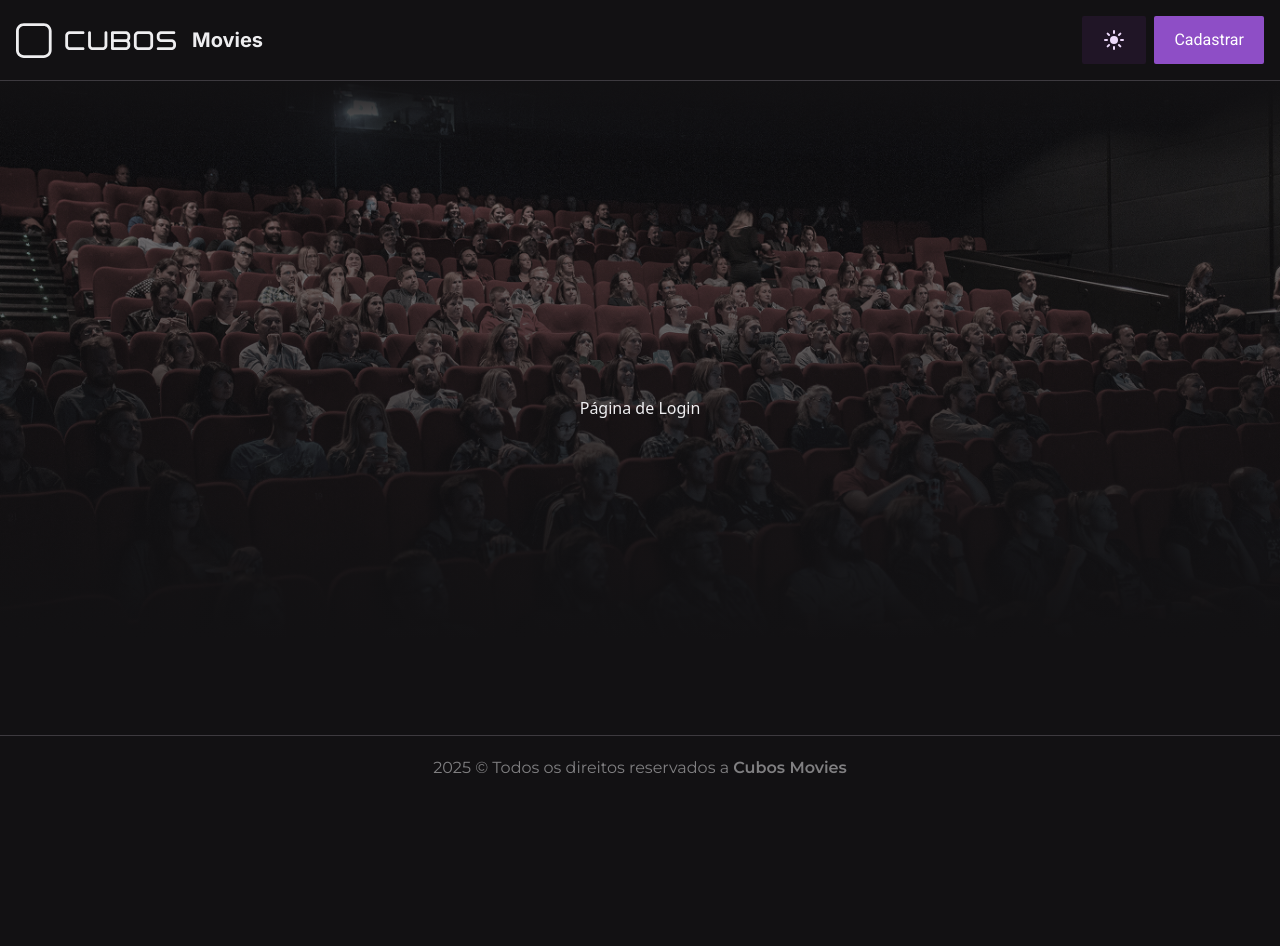
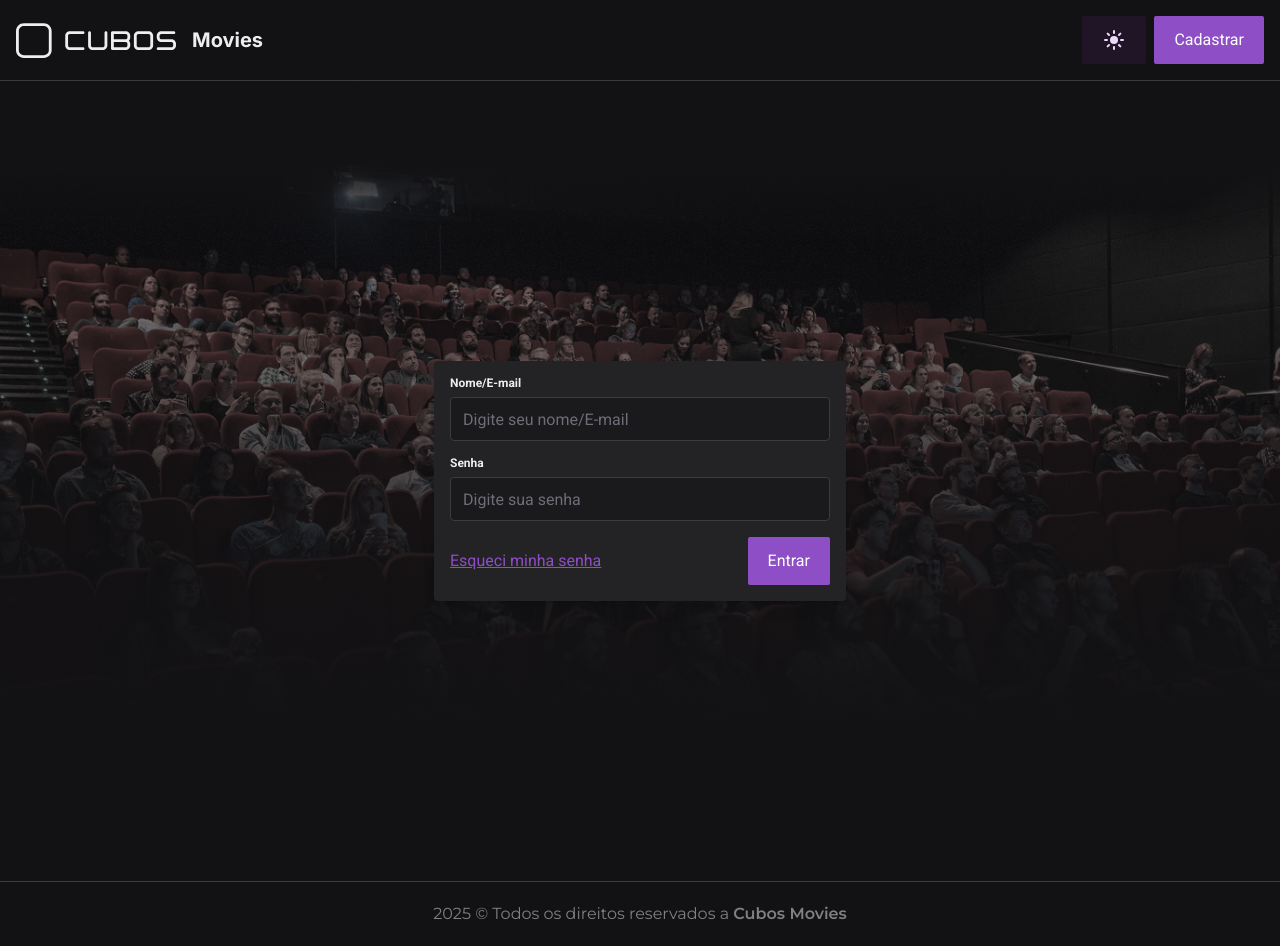
Before and after one commit to Carolinatxrs/cubos-movies, a React (Vite) app in the folder web/: page /auth/sign-in in a window 1280 px wide. Before the commit the page ends 800 px from the top, so only its background shows below. Built offline with nearby package versions, Linux system fonts and the light colour scheme.

Commit message:
feat: create login page and link component

```diff
--- a/web/package.json
+++ b/web/package.json
@@ -10,15 +10,18 @@
     "preview": "vite preview"
   },
   "dependencies": {
+    "@hookform/resolvers": "^5.2.2",
     "@tailwindcss/vite": "^4.1.17",
     "class-variance-authority": "^0.7.1",
     "clsx": "^2.1.1",
     "react": "^19.2.0",
     "react-dom": "^19.2.0",
+    "react-hook-form": "^7.66.1",
     "react-router": "^7.9.6",
     "tailwind-merge": "^3.4.0",
     "tailwindcss": "^4.1.17",
-    "tw-animate-css": "^1.4.0"
+    "tw-animate-css": "^1.4.0",
+    "zod": "^4.1.12"
   },
   "devDependencies": {
     "@eslint/js": "^9.39.1",
--- /dev/null
+++ b/web/src/components/ui/link.tsx
@@ -0,0 +1,14 @@
+import type { ComponentProps } from 'react'
+import { cn } from '@/utils/merge-classes'
+
+export function Link({ className, ...props }: ComponentProps<'a'>) {
+  return (
+    <a
+      className={cn(
+        'font-roboto text-base font-normal text-primary hover:text-primary transition-colors cursor-pointer underline hover:no-underline',
+        className
+      )}
+      {...props}
+    />
+  )
+}
--- a/web/src/pages/app/home.tsx
+++ b/web/src/pages/app/home.tsx
@@ -2,6 +2,7 @@ import { ThemeToggle } from '@/components/theme-toggle'
 import { Button } from '@/components/ui/button'
 import { Input } from '@/components/ui/input'
 import { Label } from '@/components/ui/label'
+import { Link } from '@/components/ui/link'
 
 export function Home() {
   return (
@@ -24,6 +25,8 @@ export function Home() {
         <Label htmlFor="email">Email Address</Label>
         <Input id="email" type="email" placeholder="Enter your email" />
       </div>
+
+      <Link>Esqueci minha senha</Link>
     </div>
   )
 }
--- a/web/src/pages/auth/sign-in.tsx
+++ b/web/src/pages/auth/sign-in.tsx
@@ -1,7 +1,103 @@
+import { Button } from "@/components/ui/button"
+import { Input } from "@/components/ui/input"
+import { Label } from "@/components/ui/label"
+import { Link as CustomLink } from "@/components/ui/link"
+import { zodResolver } from "@hookform/resolvers/zod"
+import { useForm } from "react-hook-form"
+import { useNavigate } from "react-router"
+import z from "zod"
+
+const signInSchema = z.object({
+  email: z.string().email('E-mail inválido'),
+  password: z.string().min(6, 'Senha é obrigatória')
+})
+
+type SignInFormData = z.infer<typeof signInSchema>
+
 export function SignIn() {
+  const navigate = useNavigate()
+
+  const {
+    register,
+    handleSubmit,
+    formState: { errors, isSubmitting }
+  } = useForm<SignInFormData>({
+    resolver: zodResolver(signInSchema)
+  })
+
+  const onSubmit = async (data: SignInFormData) => {
+    try {
+      // TODO: Implementar chamada à API
+      console.log('Login data:', data)
+      await new Promise(resolve => setTimeout(resolve, 1000))
+      navigate('/movies')
+    } catch (error) {
+      console.error('Login error:', error)
+    }
+  }
+
   return (
-    <div className="flex-1 flex justify-center items-center">
-      <h1>Página de Login</h1>
-    </div>
+    <div className="min-h-screen bg-cinema flex items-center justify-center p-4">
+      <div className="w-full max-w-[412px] dark:bg-[#232225] bg-background rounded-sm p-4 shadow-lg">
+        <form onSubmit={handleSubmit(onSubmit)} className="space-y-4">
+          <div className="space-y-2">
+            <div className="flex justify-between items-center">
+              <Label htmlFor="email">
+                Nome/E-mail
+              </Label>
+            </div>
+            <Input
+              id="email"
+              type="email"
+              placeholder="Digite seu nome/E-mail"
+              {...register('email')}
+              className="w-full"
+            />
+            {errors.email && (
+              <span className="text-destructive text-xs font-roboto">
+                {errors.email.message}
+              </span>
+            )}
+          </div>
+
+          <div className="space-y-2">
+            <div className="flex justify-between items-center">
+              <Label htmlFor="password">
+                Senha
+              </Label>
+            </div>
+            <Input
+              id="password"
+              type="password"
+              placeholder="Digite sua senha"
+              {...register('password')}
+              className="w-full"
+            />
+            {errors.password && (
+              <span className="text-destructive text-xs font-roboto">
+                {errors.password.message}
+              </span>
+            )}
+          </div>
+
+          <div className="flex items-center justify-between gap-4">
+            <CustomLink
+              href="#"
+              className="text-base whitespace-nowrap"
+            >
+              Esqueci minha senha
+            </CustomLink>
+            <Button
+              type="submit"
+              variant="default"
+              className="whitespace-nowrap"
+              disabled={isSubmitting}
+            >
+              {isSubmitting ? 'Entrando...' : 'Entrar'}
+            </Button>
+          </div>
+        </form>
+      </div >
+    </div >
   )
 }
```
Also changed, not shown: 1 other file (tests, documents, lock files or other folders).
